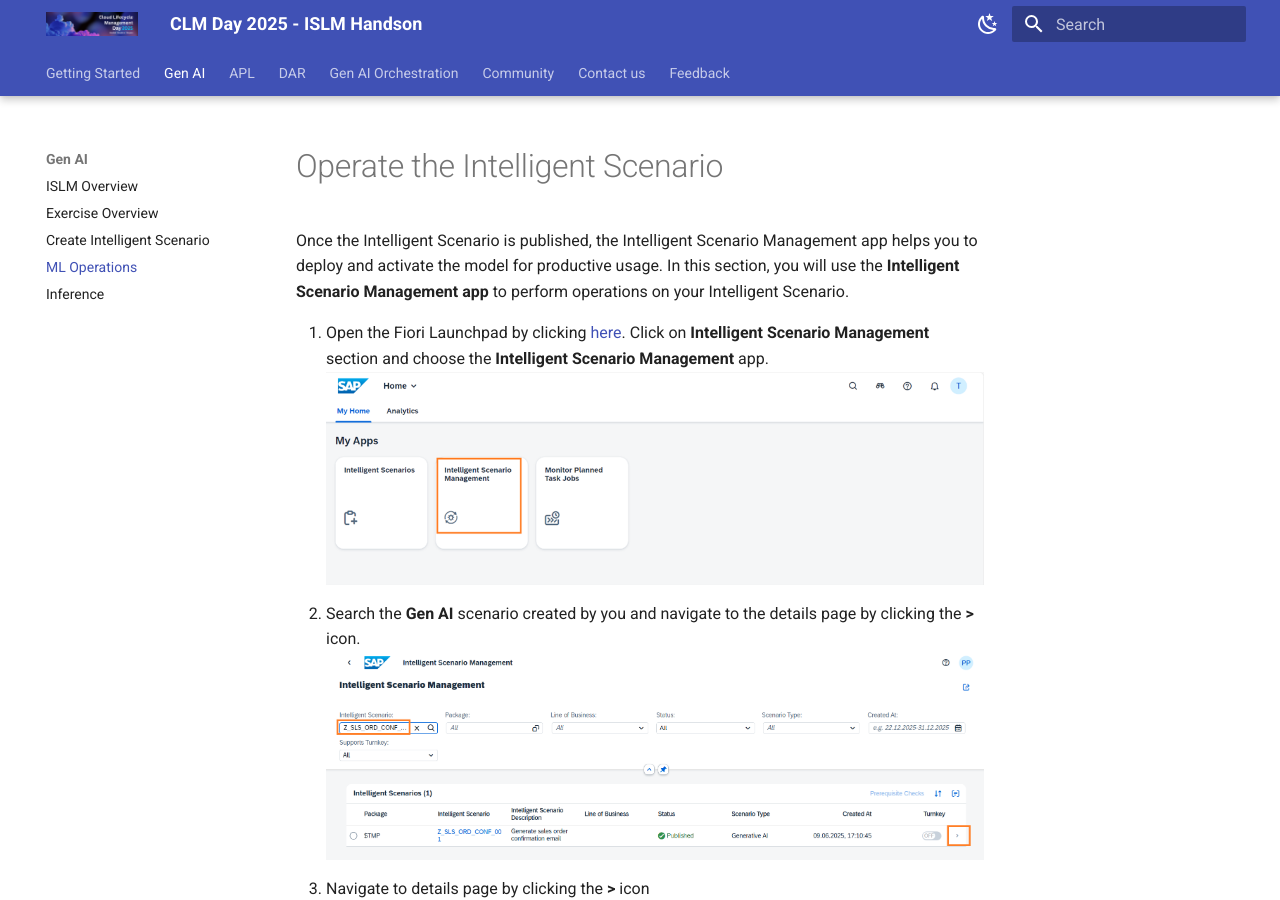
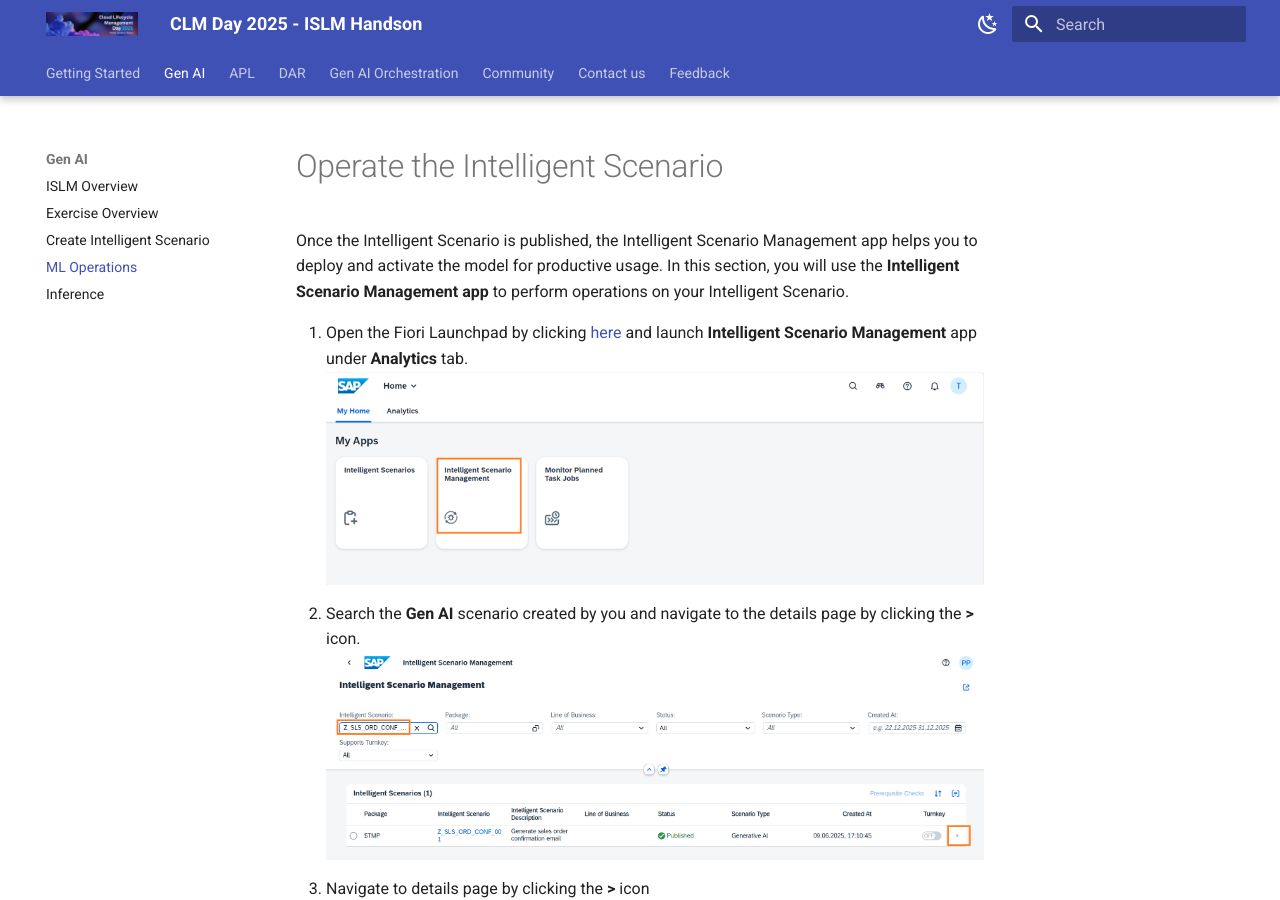
Before and after one commit to SAP-CLM-SL/ISLM, an MkDocs documentation site: the page built from docs/ISLM_with_SAPGenAI/mloperations.md, in a window 1280 px wide and 900 px high. Built offline with MkDocs 1.6.1 and Material for MkDocs 9.7.7, drawn with Linux system fonts in a browser that asks for light colours.

Commit message:
Update mloperations.md

```diff
--- a/docs/ISLM_with_SAPGenAI/mloperations.md
+++ b/docs/ISLM_with_SAPGenAI/mloperations.md
@@ -3,8 +3,7 @@
 Once the Intelligent Scenario is published, the Intelligent Scenario Management app helps you to deploy and activate the model for productive usage.
 In this section, you will use the **Intelligent Scenario Management app** to perform operations on your Intelligent Scenario.
 
-1. Open the Fiori Launchpad by clicking [here](https://18.214.3.29:44301/sap/bc/ui5_ui5/ui2/ushell/shells/abap/FioriLaunchpad.html?sap-client=100&sap-language=EN#Shell-home){:target="\_blank"}.
-   Click on **Intelligent Scenario Management** section and choose the **Intelligent Scenario Management** app.
+1. Open the Fiori Launchpad by clicking [here](https://44.219.212.100:44301/sap/bc/ui5_ui5/ui2/ushell/shells/abap/FioriLaunchpad.html#Shell-home) and launch **Intelligent Scenario Management** app under **Analytics** tab.
    ![](./images/IntelligentScenarioManagementApp.png)
 2. Search the **Gen AI** scenario created by you and navigate to the details page by clicking the **>** icon.
    ![](./images/32.png)
```
